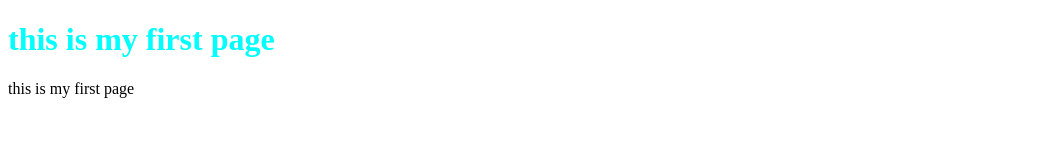
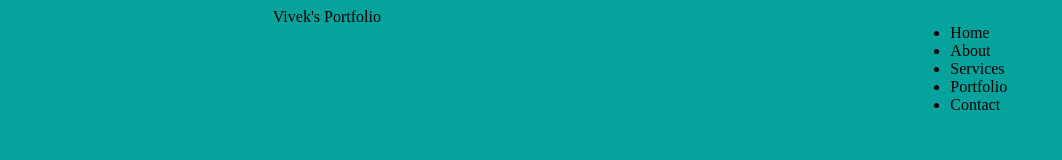
Before and after one commit to imVivek-kumar/Portfolio, a plain HTML site: page index.html in a window 1280 px wide. Shown: the whole page, without its empty margins (0-1062 px from the left). Drawn offline with Linux system fonts and the light colour scheme.

Commit message:
first commit

```diff
--- a/index.html
+++ b/index.html
@@ -3,10 +3,26 @@
 <head>
     <meta charset="UTF-8">
     <meta name="viewport" content="width=device-width, initial-scale=1.0">
-    <title>Document</title>
+    <title>Vivek_developer-portfolio</title>
+
     <link rel="stylesheet" href="style.css">
+
 </head>
 <body>
-    <h1>this is my first page </h1>this is my first page
+    <header>
+        <nav>
+            <div class="left">Vivek's Portfolio</div>
+            <div class="right">
+                <ul>
+                    <li>Home</li>
+                    <li>About</li>
+                    <li>Services</li>
+                    <li>Portfolio</li>
+                    <li>Contact</li>
+                </ul>
+            </div>
+
+        </nav>
+    </header>
 </body>
 </html>
--- a/style.css
+++ b/style.css
@@ -1,3 +1,9 @@
-h1{
-    color:aqua ;
+body{
+    background: #05a39b;
 }
+nav{
+    display: flex;
+    justify-content: space-around;
+
+    ;
+}
```
